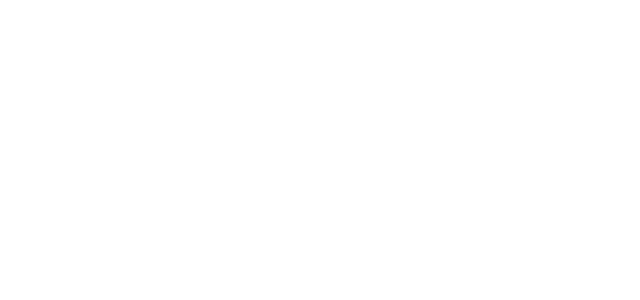
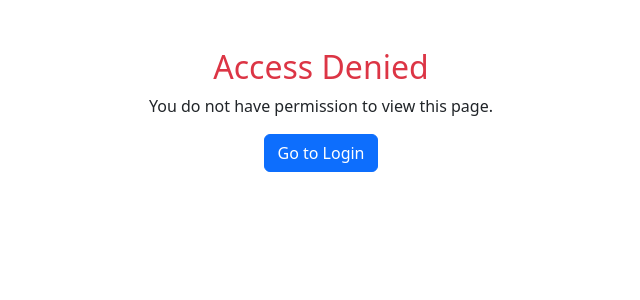
Before and after one commit to dianahotca/carRentalApp, an Angular app: page /accessDenied in a window 1280 px wide. Before the commit this address led to /. Shown: the top 300 px of the page, without its empty margins (319-959 px from the left). Built offline with nearby package versions, Linux system fonts and the light colour scheme.

Commit message:
Add access denied page and fix type errors

```diff
--- a/src/app/guard/auth.guard.ts
+++ b/src/app/guard/auth.guard.ts
@@ -1,15 +1,16 @@
 import { inject } from '@angular/core';
 import { CanActivateFn, Router } from '@angular/router';
+import { AuthService } from '../service/auth/auth.service';
 
 export const authGuard: CanActivateFn = (route, state) => {
-  const loggedUserToken = sessionStorage.getItem('authToken');
+  const router = inject(Router);
+  const authService = inject(AuthService);
 
-  if (loggedUserToken) {
+  if (authService.isLoggedIn()) {
     return true;
   }
 
-  const router = inject(Router);
-  router.navigateByUrl('login');
+  router.navigateByUrl('accessDenied');
 
   return false;
 };
--- /dev/null
+++ b/src/app/model/api/customerApi.ts
@@ -0,0 +1,7 @@
+import { Customer } from "../customer"
+
+export type CustomersApiResponse = {
+    result: boolean,
+    data: Customer[],
+    message: string;
+}
--- /dev/null
+++ b/src/app/pages/access-denied/access-denied.component.html
@@ -0,0 +1,12 @@
+<div class="container text-center mt-5">
+    <h2 class="text-danger">Access Denied</h2>
+    <p>
+        You do not have permission to view this page.
+    </p>
+    <button
+        class="btn btn-primary"
+        (click)="navigateToLogin()"
+    >
+        Go to Login
+    </button>
+</div>
--- /dev/null
+++ b/src/app/pages/access-denied/access-denied.component.ts
@@ -0,0 +1,16 @@
+import { Component, inject } from '@angular/core';
+import { Router } from '@angular/router';
+
+@Component({
+  selector: 'app-access-denied',
+  imports: [],
+  templateUrl: './access-denied.component.html',
+  styleUrl: './access-denied.component.css'
+})
+export class AccessDeniedComponent {
+  router = inject(Router);
+
+  navigateToLogin() {
+    this.router.navigateByUrl('login');
+  }
+}
--- a/src/app/pages/customer/customer.component.html
+++ b/src/app/pages/customer/customer.component.html
@@ -1,6 +1,6 @@
 <div class="row">
     <p *ngIf="customerList.isLoading()">Loading customers...</p>
-    <p *ngIf="!customerList.isLoading() && !customerList.value()?.data?.length">No results found.</p>
+    <p *ngIf="!customerList.isLoading() && !customerList.value()?.data?.length;">No results found.</p>
 
     <div class="col-12" *ngIf="customerList.value()?.data?.length">
         <table class="table table-bordered">
--- a/src/app/pages/customer/customer.component.ts
+++ b/src/app/pages/customer/customer.component.ts
@@ -1,8 +1,8 @@
 import { Component, inject, OnDestroy, resource } from '@angular/core';
 import { Customer } from '../../model/customer';
 import { NgIf } from '@angular/common';
-import { APIResponse } from '../../model/apiResponse';
 import { MasterService } from '../../service/master/master.service';
+import { CustomersApiResponse } from '../../model/api/customerApi';
 
 @Component({
   selector: 'app-customer',
@@ -37,12 +37,11 @@ export class CustomerComponent implements OnDestroy {
     loader: () => {
       return fetch(`${this.apiUrl}GetCustomers`)
         .then((response) => {
-          return response.json() as Promise<APIResponse<Customer>>
+          return response.json() as Promise<CustomersApiResponse>
         })
         .catch((error) => {
           alert(error);
         })
     },
-
   })
 }
--- a/src/app/pages/login/login.component.ts
+++ b/src/app/pages/login/login.component.ts
@@ -3,7 +3,7 @@ import { Component, inject } from '@angular/core';
 import { FormControl, FormGroup, ReactiveFormsModule, Validators } from '@angular/forms';
 import { Router } from '@angular/router';
 import { AuthService } from '../../service/auth/auth.service';
-import { APIResponse, LoginResponseData } from '../../model/apiResponse';
+import { APIResponse, LoginResponseData } from '../../model/api/apiResponse';
 import { User } from '../../model/user';
 
 @Component({
--- a/src/app/service/auth/auth.service.ts
+++ b/src/app/service/auth/auth.service.ts
@@ -1,7 +1,7 @@
 import { HttpClient } from '@angular/common/http';
 import { inject, Injectable } from '@angular/core';
 import { User } from '../../model/user';
-import { APIResponse } from '../../model/apiResponse';
+import { APIResponse } from '../../model/api/apiResponse';
 import { Router } from '@angular/router';
 
 @Injectable({
@@ -18,6 +18,10 @@ export class AuthService {
     return this.httpClient.post<APIResponse<User>>(`${this.apiUrl}login`, user);
   }
 
+  isLoggedIn(): boolean {
+    return !!sessionStorage.getItem('authToken');
+  }
+
   logout() {
     sessionStorage.removeItem('authToken');
     this.router.navigateByUrl('login');
--- a/src/app/service/car/car.service.ts
+++ b/src/app/service/car/car.service.ts
@@ -1,6 +1,6 @@
 import { HttpClient } from '@angular/common/http';
 import { inject, Injectable } from '@angular/core';
-import { APIResponse } from '../../model/apiResponse';
+import { APIResponse } from '../../model/api/apiResponse';
 import { Car } from '../../model/car';
 
 @Injectable({
```
Also changed, not shown: src/app/app.routes.ts (+6 -1 lines), src/app/model/api/apiResponse.ts (renamed from src/app/model/apiResponse.ts), src/app/pages/access-denied/access-denied.component.css (added), 1 other file (tests, documents, lock files or other folders).
